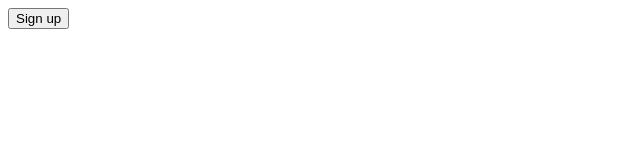
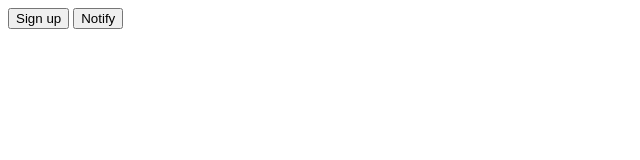
Before and after one commit to underwoodno5/pw, a website: page index.html in a window 1280 px wide. Shown: the whole page, without its empty margins (0-640 px from the left). Drawn offline with Linux system fonts and the light colour scheme.

Commit message:
message change

```diff
--- a/index.html
+++ b/index.html
@@ -7,6 +7,7 @@
   </head>
   <body>
     <button onclick="subscribe()">Sign up</button>
+    <button onclick="notify()">Notify</button>
 
     <script>
       addEventListener('load', async () => {
@@ -23,6 +24,35 @@
         });
         console.log(JSON.stringify(push));
       }
+
+      async function notify() {
+        var push = require('web-push');
+
+        let vapidKeys = {
+          publicKey:
+            'BCWAZE81FASDuG3J_hm52P4IODItOXOap_L5JuaovISoauX89GXBDFFESlgJmEaeSj-U8wN5HN8-X4NzLcoqr2w',
+          privateKey: 'y9UKco3HgO5yqqi1k0edGgxAktG55mGAQLWj2gYM_tM',
+        };
+
+        push.setVapidDetails(
+          'mailto:test@mail.com',
+          vapidKeys.publicKey,
+          vapidKeys.privateKey
+        );
+
+        let sub = {
+          endpoint:
+            'https://fcm.googleapis.com/fcm/send/fzW4b7WGvtc:APA91bGMxqK_qziOe3X76hJsSNI6R5kT_j0JRYyfGCpfYhtuVFy3eLzxwwvc68se-KI_B5ysAwNdu_MtqJ0Ig8C4DAYmuMXC_nowVvTGokRhgBUKmLh15wUrOw7D86kWsvt6TUj5R8NY',
+          expirationTime: null,
+          keys: {
+            p256dh:
+              'BJTsRXXJBiXYXrMBbzEdKzZKtFoBAQIZr9tqr94i-3PjiQB5RiQB4j5HqcBH9Abtwwt2ALTijCvpb5FGJqe-DNs',
+            auth: 'jQRS8u_hF1tpoFg-jOJNMg',
+          },
+        };
+
+        push.sendNotification(sub);
+      }
     </script>
   </body>
 </html>
```
